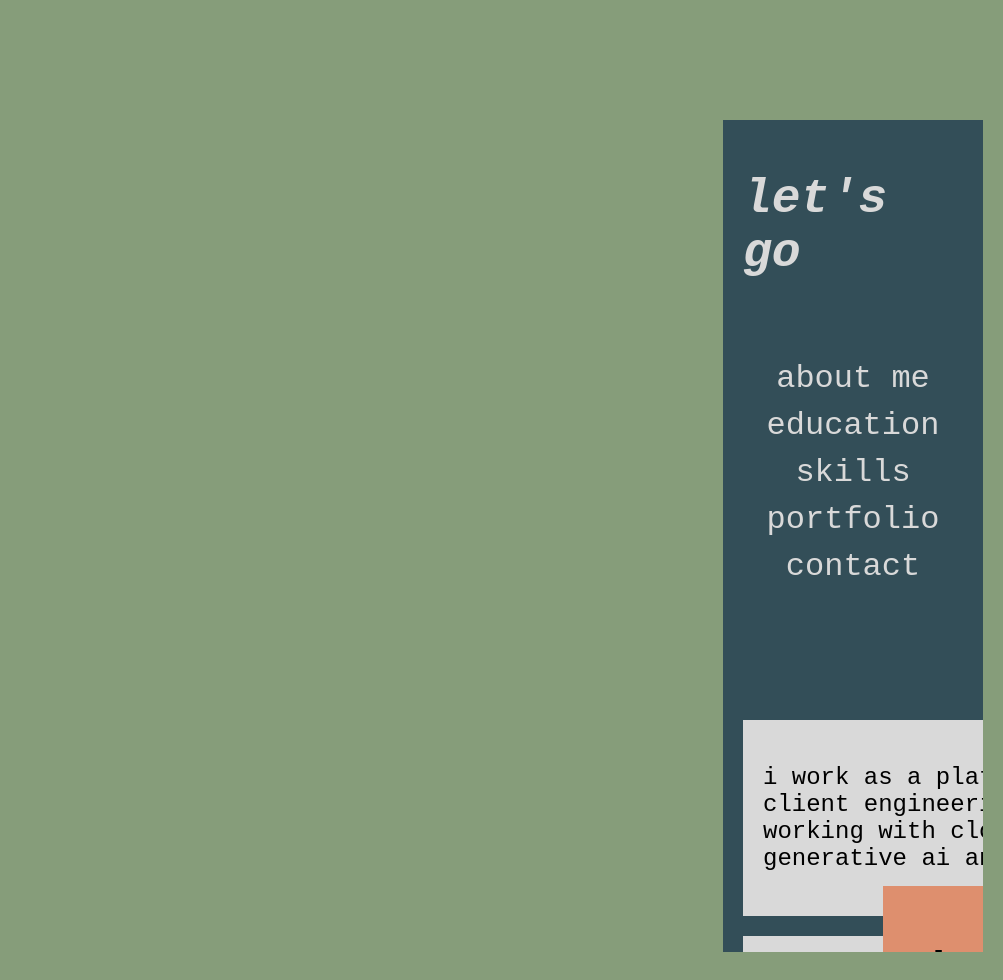
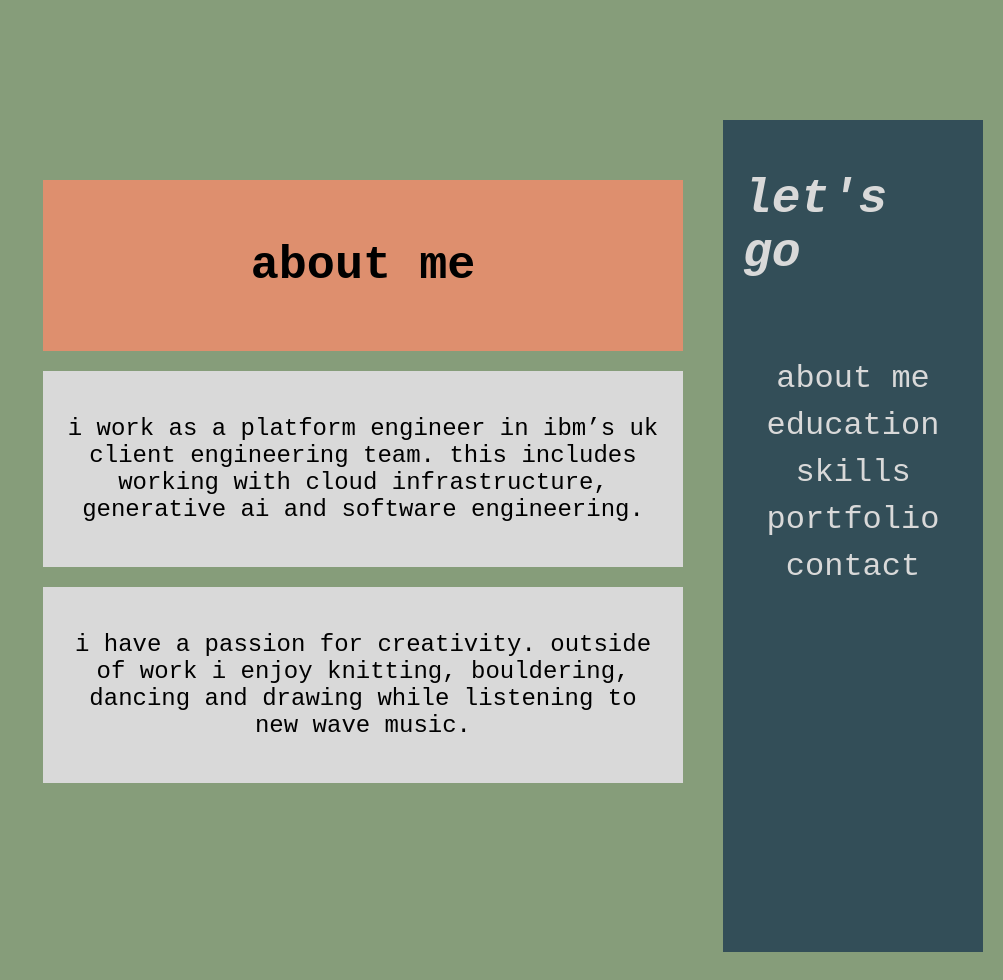
Before and after one commit to sarah-roma/sarah-roma.github.io, a plain HTML site: page index.html in a window 1280 px wide. Shown: the part 620-1600 px from the top of the page, without its empty margins (277-1280 px from the left). Drawn offline with Linux system fonts and the light colour scheme.

Commit message:
moving the blocks

```diff
--- a/index.html
+++ b/index.html
@@ -20,18 +20,6 @@
                 <h1>i'm sarah</h1>
                 </div>
             </div>
-
-            <div class="menu-block">
-                <div class="menu-text">
-                    <h2>let's go</h2>
-                </div>
-                <ul>
-                    <li>about me</li>
-                    <li>education</li>
-                    <li>skills</li>
-                    <li>portfolio</li>
-                    <li>contact</li>
-                </ul>
 
                 <div class="about-me">
                     <div class="about-me-title-block">
@@ -58,6 +46,19 @@
                         </div>
                     </div>
                 </div>
+
+                <div class="menu-block">
+                    <div class="menu-text">
+                        <h2>let's go</h2>
+                    </div>
+                    <ul>
+                        <li>about me</li>
+                        <li>education</li>
+                        <li>skills</li>
+                        <li>portfolio</li>
+                        <li>contact</li>
+                    </ul>
+
                 <!-- <ul>
                     <li><a href="default.asp">about me</a></li>
                     <li><a href="education.asp">education</a></li>
--- a/style.css
+++ b/style.css
@@ -95,9 +95,53 @@ body, h1 {
 
 .page1 .about-me {
   position: absolute;
-  top: 600px; /* Adjust to position below the title cards */
-  left: 20px; /* Adjust to position to the left of the menu block */
-  width: calc(100% - 300px); /* Leave space for the menu block */
+  top: 800px; /* Adjust to position below the title cards */
+  left: 50%;
+  transform: translateX(-50%);
+  width: 640px;
+  text-align: center;
+}
+
+.page1 .about-me-title-block {
+  background-color: #de8f6e;
+  padding: 12px 20px;
+  margin-bottom: 20px;
+  width: 100%;
+  box-sizing: border-box;
+}
+
+.page1 .about-me-title-text {
+  font-family: "Courier New", Helvetica;
+  font-weight: 50;
+  color: #000000;
+  font-size: 40px;
+  text-align: center;
+  letter-spacing: 0;
+  line-height: normal;
+}
+
+.page1 .about-me-block1,
+.page1 .about-me-block2 {
+  background-color: #d9d9d9;
+  padding: 20px;
+  margin-bottom: 20px;
+  width: 100%;
+  box-sizing: border-box;
+}
+
+.page1 .about-me-text1,
+.page1 .about-me-text2 {
+  font-family: "Courier New", Helvetica;
+  font-weight: 50;
+  color: #000000;
+  font-size: 24px;
+}
+
+/* .page1 .about-me {
+  position: absolute;
+  top: 600px;
+  left: 20px;
+  width: calc(100% - 300px);
 }
 
 .page1 .about-me-title-block {
@@ -140,7 +184,7 @@ body, h1 {
   font-weight: 50;
   color: #000000;
   font-size: 24px;
-}
+} */
 
 /* .page1 .menu-block {
   display: flex;
```
